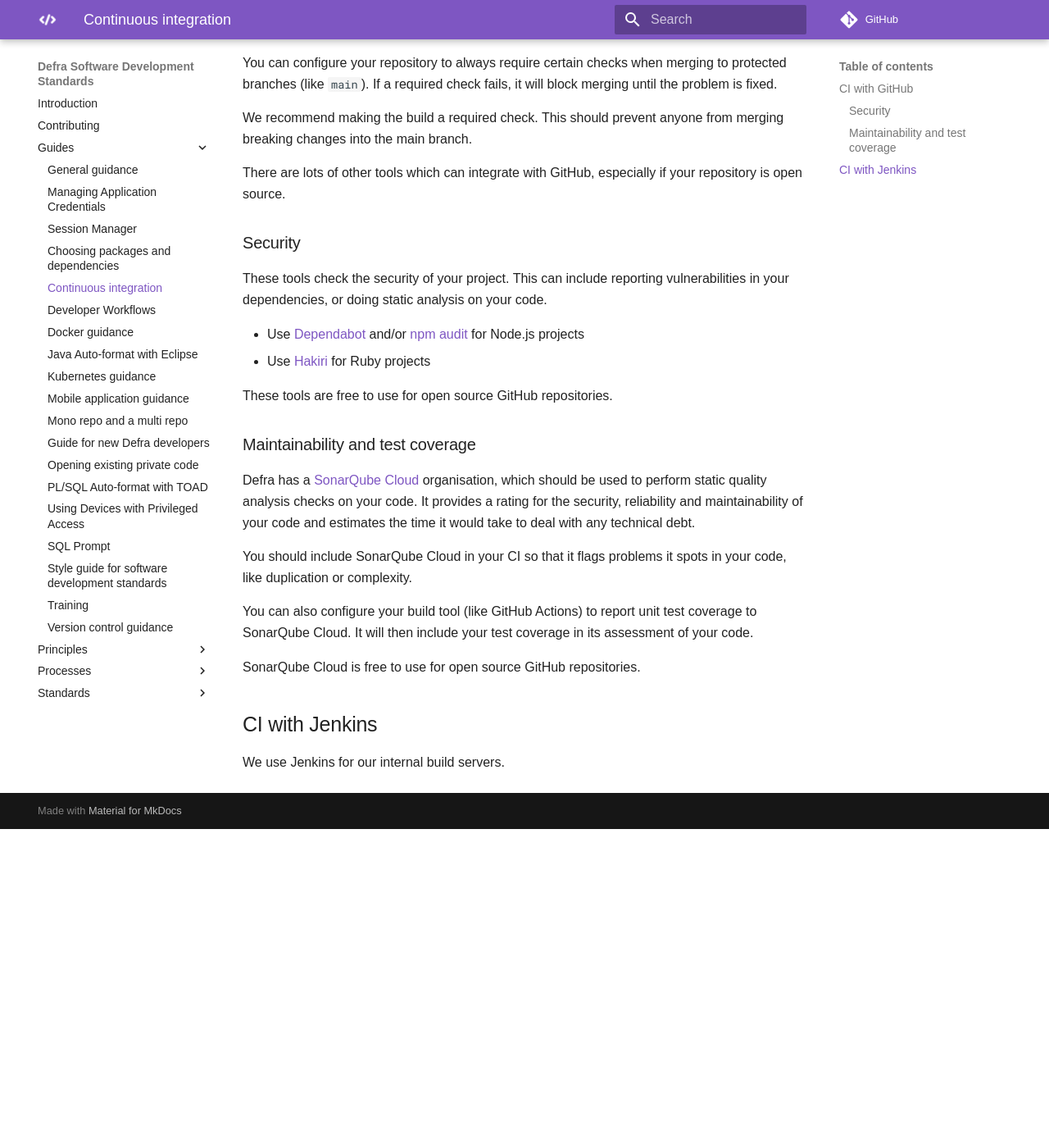
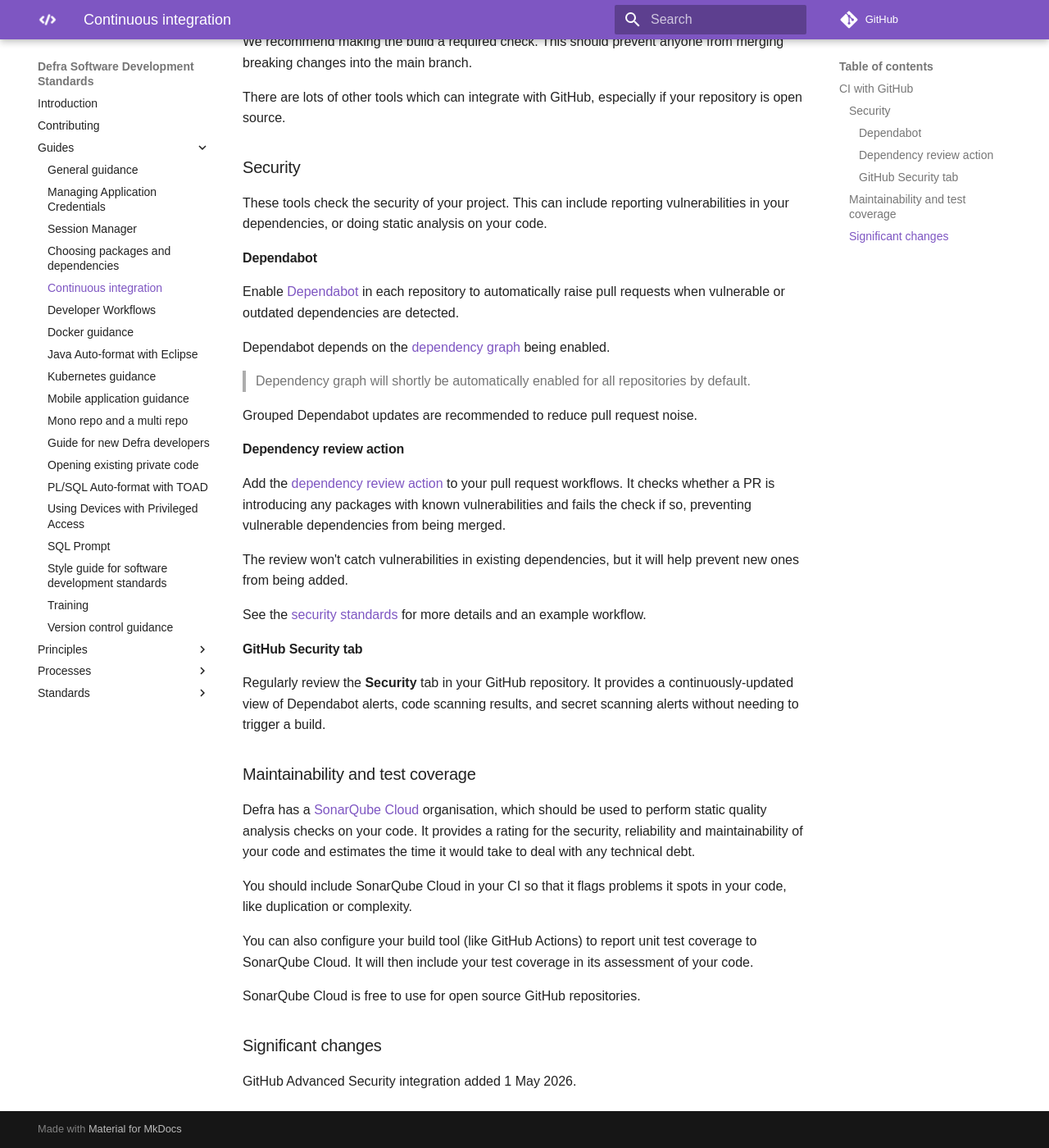
Before and after one commit to DEFRA/software-development-standards, an MkDocs documentation site: the page built from docs/guides/continuous_integration.md, in a window 1280 px wide and 1400 px high, scrolled down 677 px. Shown: the whole window at 82% size. Built offline with MkDocs 1.6.1 and Material for MkDocs 9.7.7, drawn with Linux system fonts in a browser that asks for light colours; some web fonts are replaced; comment, search, counter and statistics services are not loaded; before the commit the page ends 1688 px from its top, so only the background shows below that; some of the changed text lies outside the part shown.

Commit message:
Update security standards (#125)

````diff
--- a/docs/guides/continuous_integration.md
+++ b/docs/guides/continuous_integration.md
@@ -1,6 +1,4 @@
 # Continuous integration
-
-NOTE: This guidance only applies to repositories and projects which are public on GitHub and can therefore take advantage of several free integrations. We intend to expand upon this guide in the future to cover the rest of our ecosystem.
 
 > Continuous Integration (CI) is a development practice that requires developers to integrate code into a shared repository several times a day. Each check-in is then verified by an automated build, allowing teams to detect problems early.
 >
@@ -28,10 +26,27 @@ There are lots of other tools which can integrate with GitHub, especially if you
 
 These tools check the security of your project. This can include reporting vulnerabilities in your dependencies, or doing static analysis on your code.
 
-- Use [Dependabot](https://docs.github.com/en/code-security/tutorials/secure-your-dependencies/dependabot-quickstart-guide) and/or [npm audit](https://docs.npmjs.com/cli/v9/commands/npm-audit) for Node.js projects
-- Use [Hakiri](https://hakiri.io/) for Ruby projects
+#### Dependabot
 
-These tools are free to use for open source GitHub repositories.
+Enable [Dependabot](https://docs.github.com/en/code-security/dependabot) in each repository to automatically raise pull requests when vulnerable or outdated dependencies are detected.
+
+Dependabot depends on the [dependency graph](https://docs.github.com/en/code-security/supply-chain-security/understanding-your-software-supply-chain/about-the-dependency-graph) being enabled.
+
+> Dependency graph will shortly be automatically enabled for all repositories by default.
+
+Grouped Dependabot updates are recommended to reduce pull request noise.
+
+#### Dependency review action
+
+Add the [dependency review action](https://github.com/actions/dependency-review-action) to your pull request workflows. It checks whether a PR is introducing any packages with known vulnerabilities and fails the check if so, preventing vulnerable dependencies from being merged.
+
+The review won't catch vulnerabilities in existing dependencies, but it will help prevent new ones from being added.
+
+See the [security standards](../standards/security_standards.md) for more details and an example workflow.
+
+#### GitHub Security tab
+
+Regularly review the **Security** tab in your GitHub repository. It provides a continuously-updated view of Dependabot alerts, code scanning results, and secret scanning alerts without needing to trigger a build.
 
 ### Maintainability and test coverage
 
@@ -45,6 +60,6 @@ It will then include your test coverage in its assessment of your code.
 
 SonarQube Cloud is free to use for open source GitHub repositories.
 
-## CI with Jenkins
+### Significant changes
 
-We use Jenkins for our internal build servers.
+GitHub Advanced Security integration added 1 May 2026.
--- a/docs/standards/node_standards.md
+++ b/docs/standards/node_standards.md
@@ -2,7 +2,7 @@
 
 ### General
 - Node.js code is JavaScript code and should follow the [JavaScript standards](javascript_standards.md).
-- Don't use TypeScript.
+- Don't use TypeScript without an approved exemption.
 - Session state should not be stored on the node app server. Don't tie a session to a particular node server instance. Use a distributed cache or document storage database and not something like express-session.
 - Avoid blocking the [main event loop and the worker pool](https://nodejs.org/en/docs/guides/dont-block-the-event-loop/). In short "you shouldn't do too much work for any client in any single callback or task." and consider passing CPU intensive tasks off to another service.
 - Prefer await over callbacks and avoid nested callbacks. This is easily done in [Node 8 and above](https://nodejs.org/api/util.html#util_util_promisify_original).
@@ -16,12 +16,40 @@
 - Don't progress beyond Active LTS versions.
 
 ### Package Management
-- Use NPM.
+- Use npm.
 - Use a package.json and package-lock.json for repeatable builds.
+- Use `npm ci` instead of `npm install` in automated production builds to ensure  the exact versions in `package-lock.json` are installed.  It will also fail if the `package-lock.json` and `package.json` are out of sync, which can help catch mistakes.
 - Use an automated checker such as Dependabot or npm audit to ensure that your dependencies are up to date with the
   latest patches.
 - Separate dependencies and dev dependencies.
 - Update your version number inline with the [semantic versioning standard](https://semver.org/).
+- Vet third-party packages before adding them as dependencies by following this [guide](../guides/choosing_packages.md).
+
+#### .npmrc security settings
+
+Create an `.npmrc` file at the root of each repository with the following settings:
+
+```ini
+save-exact=true
+ignore-scripts=true
+min-release-age=7
+```
+
+| Setting | Purpose |
+|---|---|
+| `save-exact=true` | Saves exact dependency versions rather than version ranges. Prevents version-range drift from silently pulling in a later, potentially vulnerable release. |
+| `ignore-scripts=true` | Prevents npm from running lifecycle scripts such as `preinstall` and `postinstall` during package installation. This blocks a common vector for arbitrary code execution from malicious or compromised packages. Note: some packages that compile native bindings require lifecycle scripts to function. If any packages genuinely need it, then `--ignore-scripts=false` can be passed to the relevant `npm install` command. |
+| `min-release-age=7` | Refuses to install packages published fewer than 7 days ago. This provides a window to detect package takeover or typosquatting attacks before they reach your codebase. Studies have shown that most malicious packages are detected within this timeframe. |
+
+To apply these settings globally across all projects on your machine, either run:
+
+```sh
+npm config set save-exact=true
+npm config set ignore-scripts=true
+npm config set min-release-age=7
+```
+
+or add the three lines directly to your global npm configuration file at `~/.npmrc`.
 
 ### Server framework
 - Our standard framework is [Hapi](https://hapijs.com/).
@@ -43,3 +71,4 @@ This standard was formally adopted on 8 January 2020.
 ### Significant changes
 
 Clarification on preference between CommonJS and ESM added 29 July 2024.
+Add .npmrc security settings added 1 May 2026.
--- a/docs/standards/security_standards.md
+++ b/docs/standards/security_standards.md
@@ -9,3 +9,39 @@ The way we build software and systems is rapidly evolving, becoming more and mor
 Use the [OWASP Secure coding practices - quick reference guide](https://www.owasp.org/index.php/OWASP_Secure_Coding_Practices_-_Quick_Reference_Guide) for details of the standards to apply.
 
 **Important note.** We are using version 2
+
+## GitHub Advanced Security
+
+Defra has GitHub Advanced Security enabled across its organisation. Teams should maximise use of these built-in features rather than relying on third-party tools.
+
+### Dependency graph
+
+Ensure the [dependency graph](https://docs.github.com/en/code-security/supply-chain-security/understanding-your-software-supply-chain/about-the-dependency-graph) is enabled in every repository. It is the foundation for Dependabot alerts and the dependency review action.
+
+### Dependabot
+
+Enable [Dependabot](https://docs.github.com/en/code-security/dependabot) to automatically raise pull requests when vulnerable or outdated dependencies are detected. Grouped updates are recommended to reduce noise — see [grouping Dependabot version updates](https://docs.github.com/en/code-security/dependabot/dependabot-version-updates/configuration-options-for-the-dependabot.yml-file#groups) for configuration details.
+
+### Dependency review action
+
+Add the [GitHub dependency review action](https://github.com/actions/dependency-review-action) to your pull request workflow. It compares the dependencies introduced by a PR against the GitHub Advisory Database and fails the check if any known-vulnerable packages are being added, preventing vulnerabilities from being merged rather than detecting them after the fact.
+
+An example workflow can be found in the [fcp-audit repository](https://github.com/DEFRA/fcp-audit/blob/309fc8ed7022ed981ee620d97bd455799a704cf0/.github/workflows/).
+
+### GitHub Security tab
+
+Regularly review the **Security** tab in your repository. It provides a continuously-updated view of:
+
+- Dependabot alerts for vulnerable dependencies already in the repo
+- Code scanning alerts from static analysis
+- Secret scanning alerts
+
+This means you do not need to wait for a build to run to discover a vulnerability, issues are surfaced as soon as they are detected.
+
+### Snyk
+
+Snyk has been assessed alongside GitHub Advanced Security. As GitHub Advanced Security provides largely equivalent capability and is already available to all Defra teams, teams should look to maximise usage of GitHub Advanced Security rather than relying on Snyk.
+
+### Significant changes
+
+GitHub Advanced Security integration added 1 May 2026.
````
